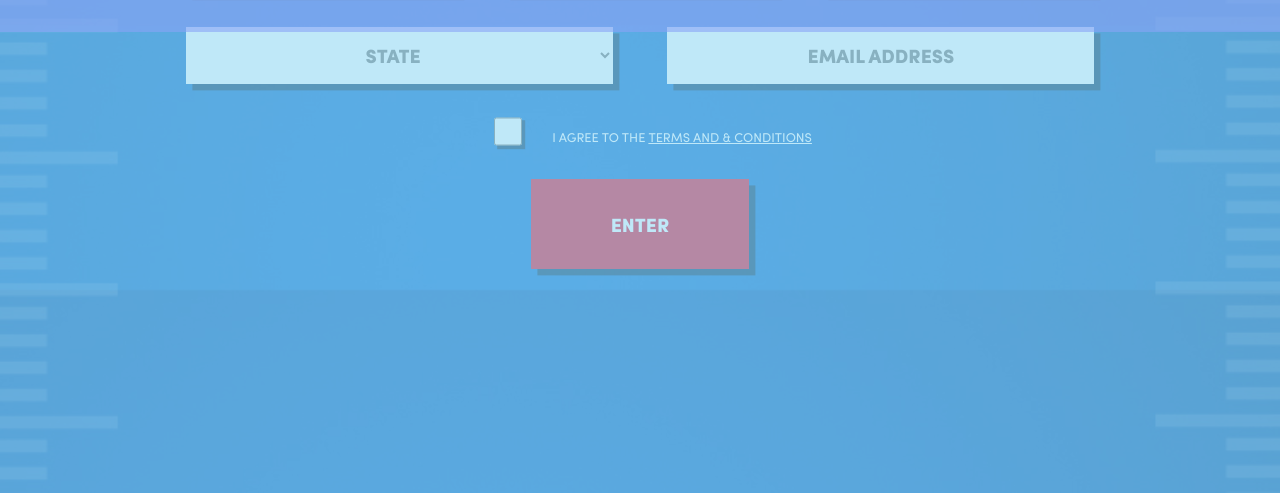
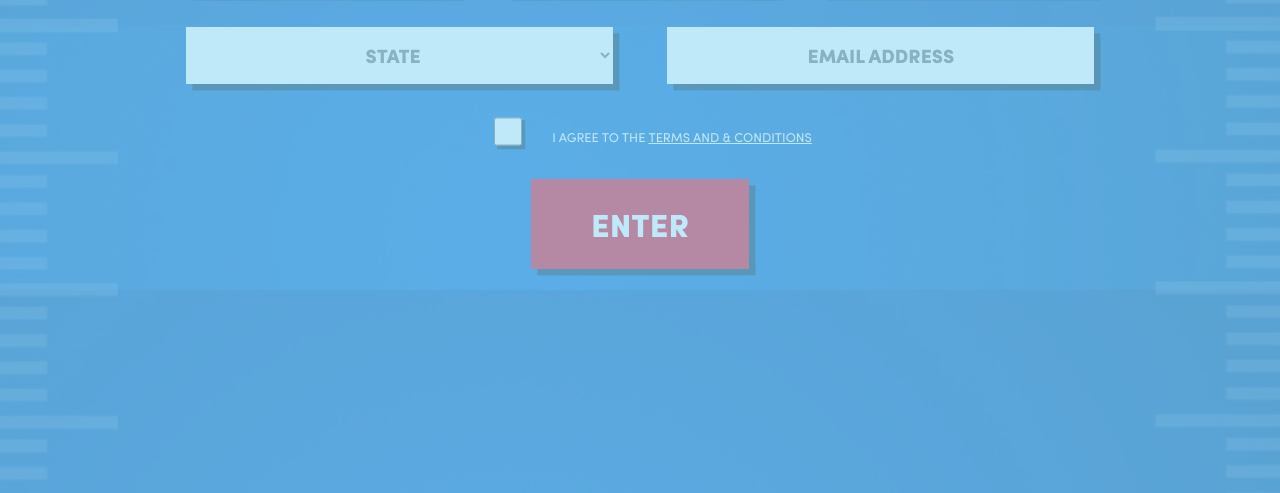
Before and after one commit to wojcikkatarzyna/View-of-website, a website: page index.html in a window 1280 px wide. Shown: the part 768-1261 px from the top of the page. Drawn offline with Linux system fonts and the light colour scheme.

Commit message:
change font-size in enter button

```diff
--- a/scss/_body.scss
+++ b/scss/_body.scss
@@ -23,7 +23,7 @@ body{
           display: block;
           position: absolute;
           height: 13vw;
-          bottom: 0;
+          top: 109.5vw;
           left: 0;
           right: 0;
           background: #7a54fc;
--- a/scss/_main-part.scss
+++ b/scss/_main-part.scss
@@ -58,6 +58,7 @@ main{
             box-shadow: 0.5vw 0.5vw 0px 0px rgba(0,0,0,0.5);
             font-family: SofiaProBlack, Arial, sans-serif;
             color: $font_color;
+            font-size: 2.5vw;
         }
 
     }
```
Also changed, not shown: css/main.css.
